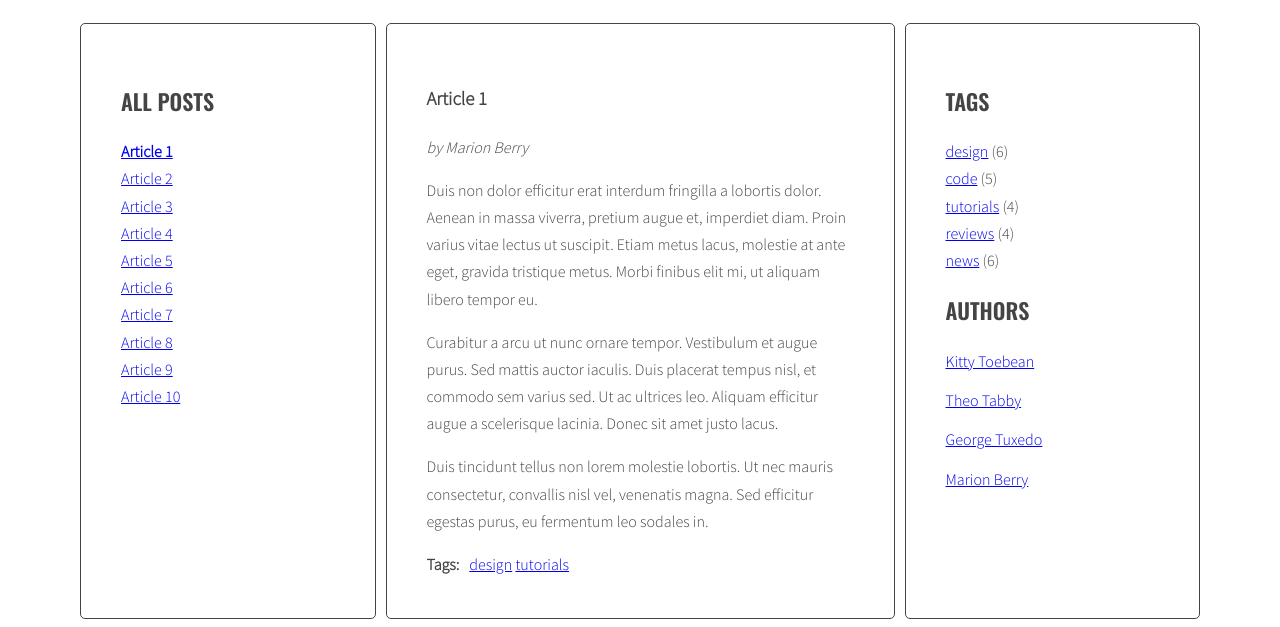
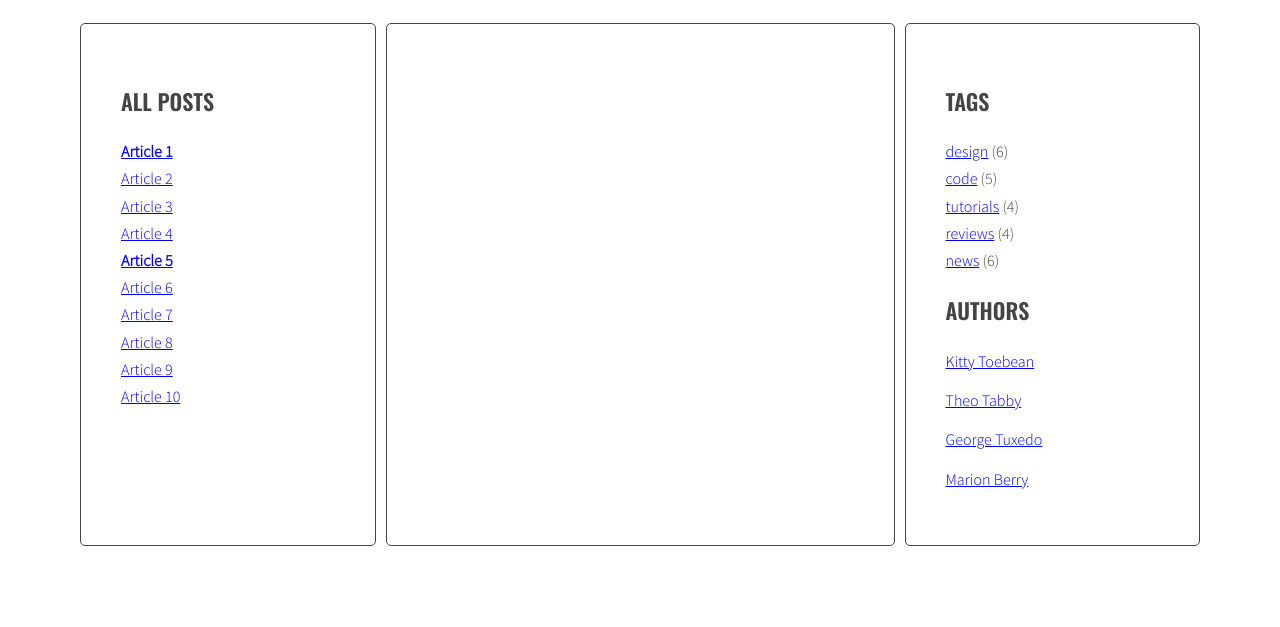
Before and after one commit to AgataSzulejko/javascript-blog, a website: page index.html in a window 1280 px wide. Both pictures are taken after a click on the link "Article 2". Shown: the part 220-847 px from the top of the page. After the commit the page ends 800 px from the top, so only its background shows below. Drawn offline with nearby package versions, Linux system fonts and the light colour scheme.

Commit message:
Article active class work

```diff
--- a/index.html
+++ b/index.html
@@ -18,7 +18,7 @@
               <li><a href="#article-2"><span>Article 2</span></a></li>
               <li><a href="#article-3"><span>Article 3</span></a></li>
               <li><a href="#article-4"><span>Article 4</span></a></li>
-              <li><a href="#article-5"><span>Article 5</span></a></li>
+              <li><a class="active" href="#article-5"><span>Article 5</span></a></li>
               <li><a href="#article-6"><span>Article 6</span></a></li>
               <li><a href="#article-7"><span>Article 7</span></a></li>
               <li><a href="#article-8"><span>Article 8</span></a></li>
--- a/js/script.js
+++ b/js/script.js
@@ -2,6 +2,12 @@ const titleClickHandler = function(event){
   console.log(event);
 
   /* remove class 'active' from all article links  */
+
+  const activeArticles = document.querySelectorAll('.posts article.active');
+
+  for(let activeArticle of activeArticles){
+    activeArticle.classList.remove('active');
+  }
 
   /* add class 'active' to the clicked link */
 
```
